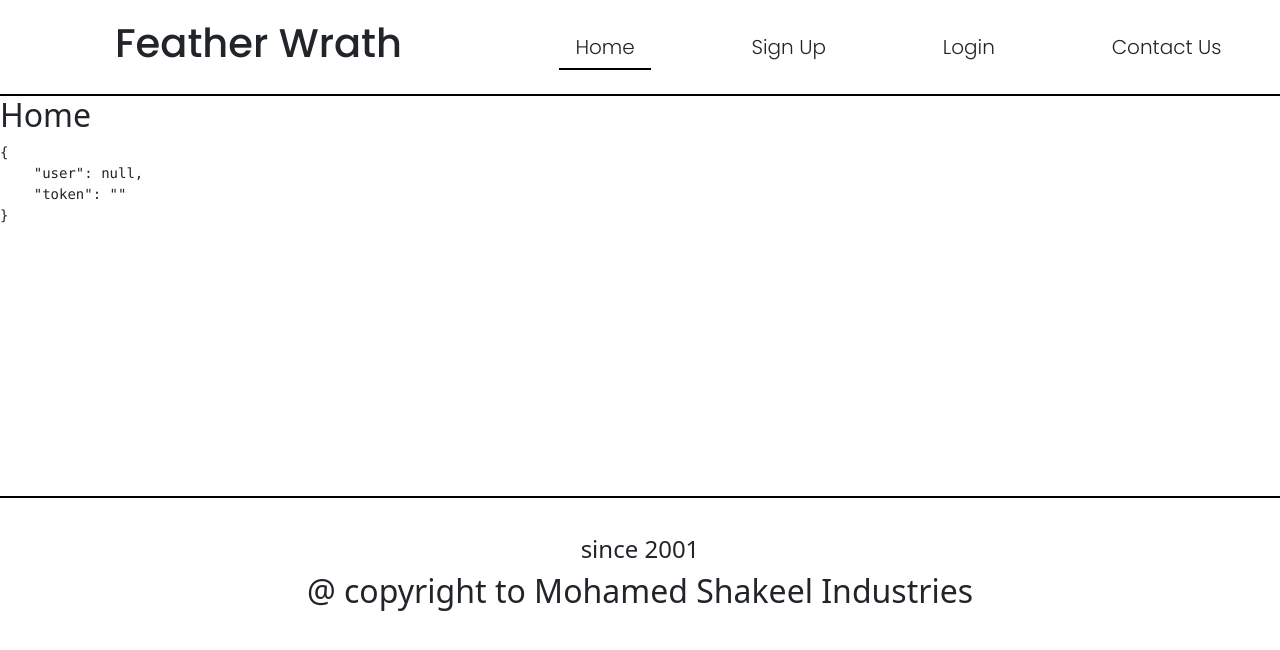
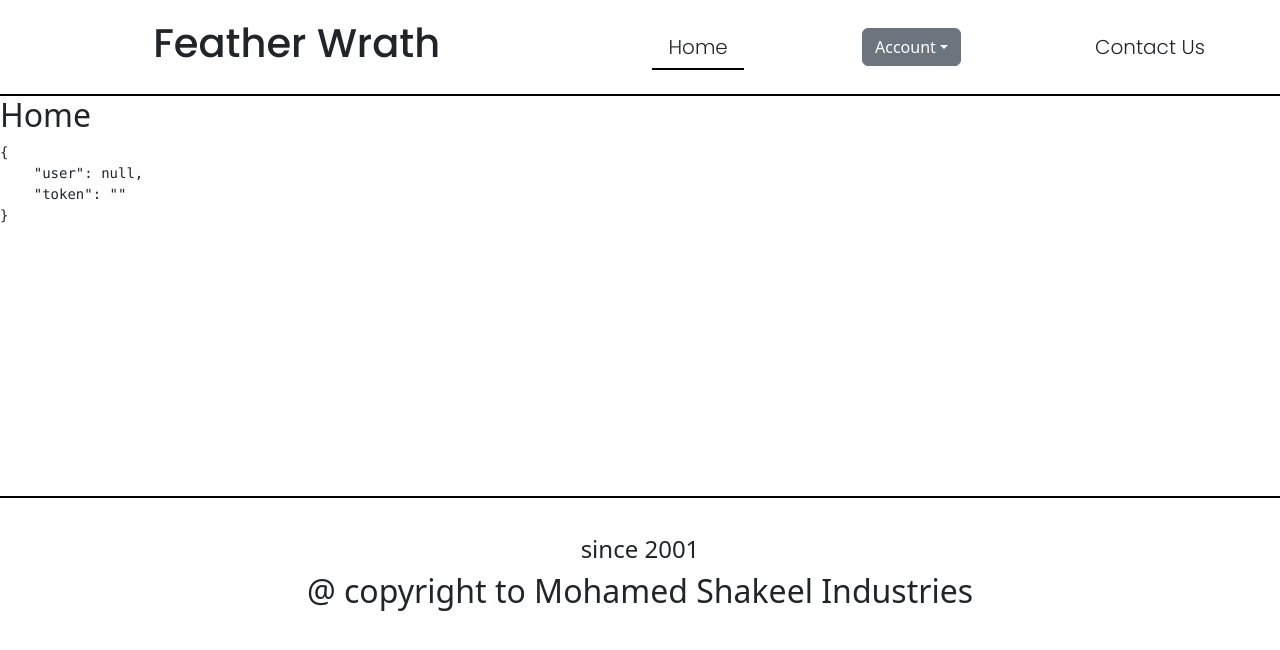
Before and after one commit to shakkelu/MERN-stack-Ecommerce-website, a React (Create React App) app in the folder client-app/: page / in a window 1280 px wide. Shown: the top 650 px of the page. Built offline with nearby package versions, Linux system fonts and the light colour scheme.

Commit message:
Added basic dropdown named account

```diff
--- a/client-app/src/components/header.js
+++ b/client-app/src/components/header.js
@@ -5,6 +5,7 @@ import { useMessage } from "../context/messagecontext.js";
 export function Header() {
   const { auth, setAuth } = useAuth();
   const { setMessage } = useMessage();
+
   /*
 
   Logout handling function
@@ -39,46 +40,47 @@ export function Header() {
                 <div className="nav-text poppins-light">Home</div>
               </NavLink>
 
+              <div className="dropdown">
+                <button
+                  className="btn btn-secondary dropdown-toggle"
+                  type="button"
+                  data-bs-toggle="dropdown"
+                  aria-expanded="false"
+                >
+                  Account
+                </button>
                 {!auth.user ? (
-                <>
-                  <NavLink
-                    to="/signup"
-                    className={({ isActive }) =>
-                      isActive ? "nav-link active-link" : "nav-link"
-                    }
-                  >
+                  <ul className="dropdown-menu">
+                    <li>
+                      <NavLink to="/signup" className="dropdown-item">
                         <div className="nav-text poppins-light">Sign Up</div>
                       </NavLink>
-                  <NavLink
-                    to="/login"
-                    className={({ isActive }) =>
-                      isActive ? "nav-link active-link" : "nav-link"
-                    }
-                  >
+                    </li>
+                    <li>
+                      <NavLink to="/login" className="dropdown-item">
                         <div className="nav-text poppins-light">Login</div>
                       </NavLink>
-                </>
+                    </li>
+                  </ul>
                 ) : (
-                <>
-                  <NavLink
-                    to="/user/dashboard"
-                    className={({ isActive }) =>
-                      isActive ? "nav-link active-link" : "nav-link"
-                    }
-                  >
+                  <ul className="dropdown-menu">
+                    <li>
+                      <NavLink to="/user/dashboard" className="dropdown-item">
                         <div className="nav-text poppins-light">Dashboard</div>
                       </NavLink>
+                    </li>
+                    <li>
                       <NavLink
                         to="/login"
                         onClick={handleLogout}
-                    className={({ isActive }) =>
-                      isActive ? "nav-link active-link" : "nav-link"
-                    }
+                        className="dropdown-item"
                       >
                         <div className="nav-text poppins-light">Logout</div>
                       </NavLink>
-                </>
+                    </li>
+                  </ul>
                 )}
+              </div>
 
               <NavLink
                 to="/contact-us"
```
Lines whose indentation alone changed are shown as unchanged.
